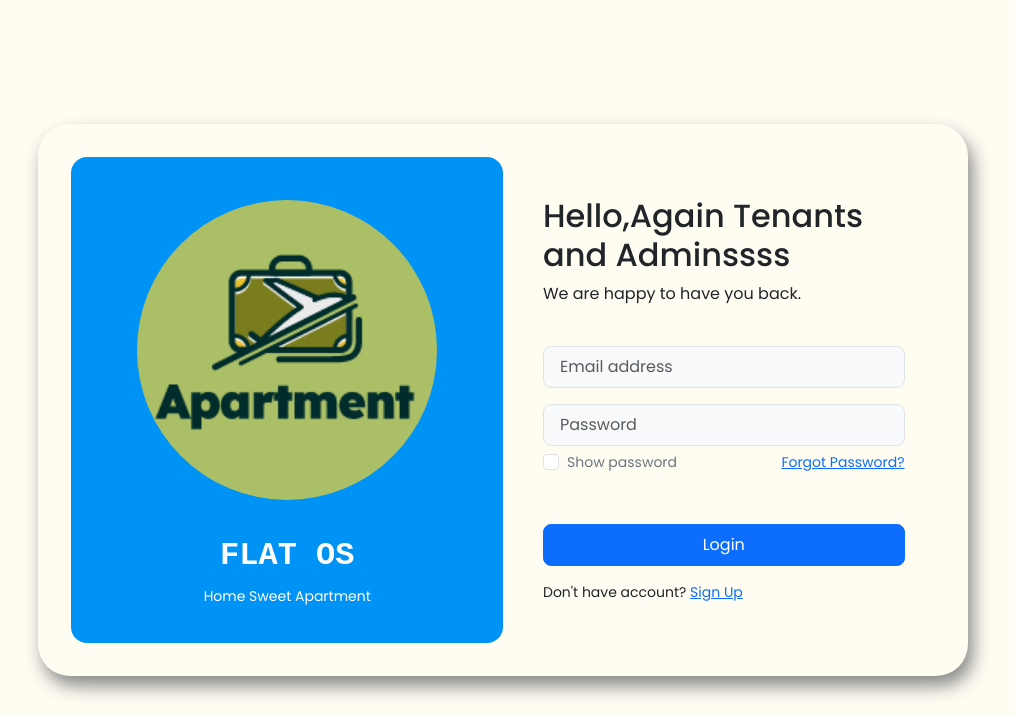
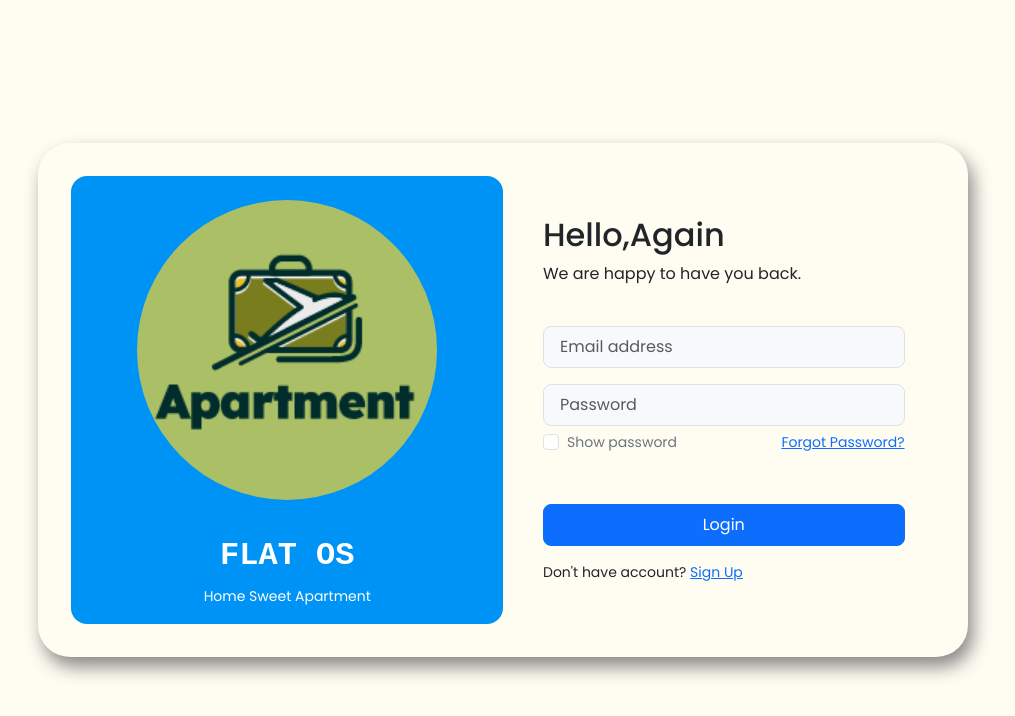
Before and after one commit to CarloSy30/LogIn, a PHP site: page /login/ in a window 1280 px wide. Shown: the top 716 px of the page, without its empty margins (137-1152 px from the left). Run offline with PHP 8.4, Linux system fonts and the light colour scheme.

Commit message:
deleted unnecessary text

```diff
--- a/index.php
+++ b/index.php
@@ -77,7 +77,7 @@ if($_SERVER["REQUEST_METHOD"] == "POST"){
 
                             ?>
                                 <div class="header-text mb-4" id="right-header">
-                                    <h2>Hello,Again Tenants and Adminssss</h2>
+                                    <h2>Hello,Again</h2>
                                     <p>We are happy to have you back.</p>
                                 </div>
                                 <div class="input-group mb-3">
```
